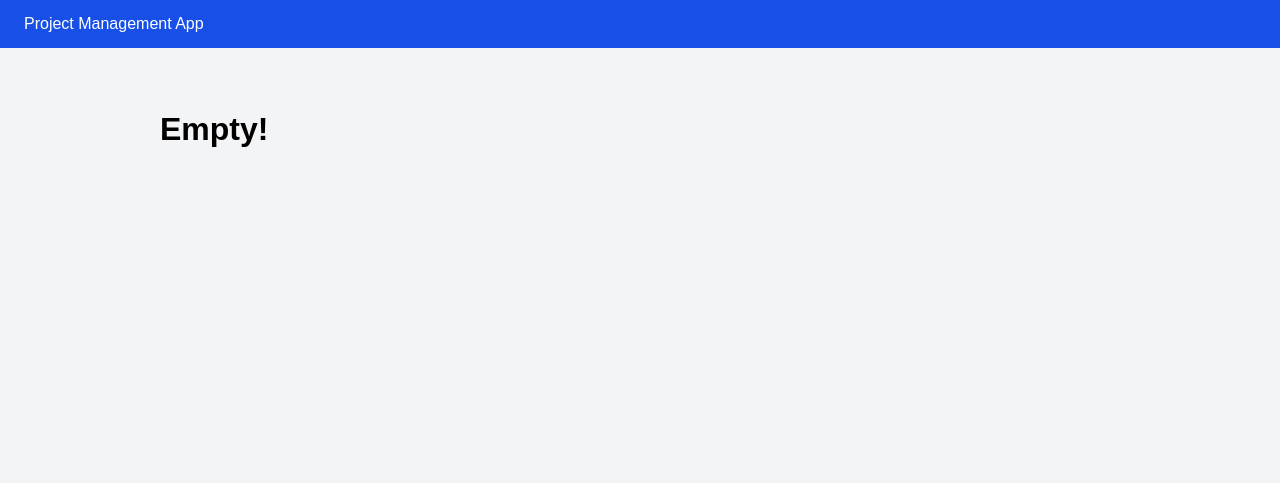
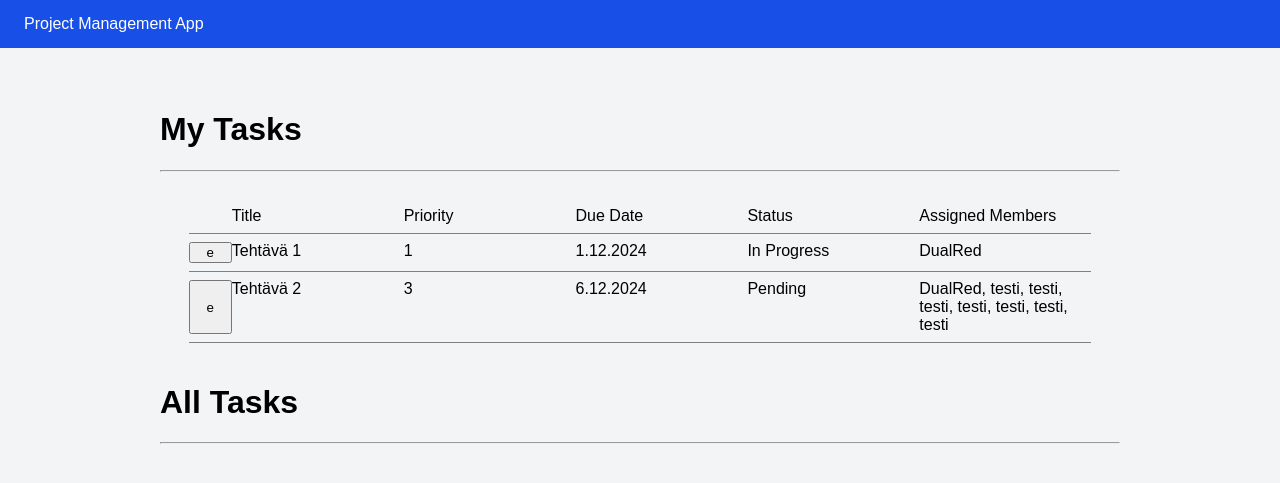
Before and after one commit to DualRedd/projektinhallintasovellus, a Flask app: template templates/project/tasks.html in a window 1280 px wide. Shown: the top 483 px of the page. Run offline with Flask 3, Linux system fonts and the light colour scheme; the template is opened without the code that fills it, so the values that code supplies are empty.

Commit message:
Creating base for task view with expandable rows

```diff
--- a/static/styles.css
+++ b/static/styles.css
@@ -259,3 +259,30 @@ textarea{
     color: var(--secondary-text);
     font-size: large;
 }
+
+/* TASK ROW LAYOUT */
+
+.tasks-container {
+    padding: 2% 3%;
+    gap: 1em;
+}
+
+.task-item {
+    display: grid;
+    grid-template-columns: 1fr 4fr 4fr 4fr 4fr 4fr;
+    padding: 0.5em 0;
+    border-bottom: 1px solid grey;
+}
+
+.task-item div {
+    overflow: auto;
+    overflow-wrap: break-word;
+}
+
+.task-summary {
+    display: contents;
+}
+
+.task-details {
+    display: none;
+}
--- a/templates/project/tasks.html
+++ b/templates/project/tasks.html
@@ -1,7 +1,70 @@
 {% extends "layout.html" %}
 {% block content %}
 
-<h1> Empty! </h1>
+<h1>My Tasks</h1>
+<hr>
 
+<div class="tasks-container">
+    <div class="task-item">
+        <div></div>
+        <div>Title</div>
+        <div>Priority</div>
+        <div>Due Date</div>
+        <div>Status</div>
+        <div>Assigned Members</div>
+    </div>
+    <div class="task-item">
+        <button>e</button>
+        <div>Tehtävä 1</div>
+        <div>1</div>
+        <div>1.12.2024</div>
+        <div>In Progress</div>
+        <div>DualRed</div>
+    </div>
+    <div class="task-item">
+        <div class="task-summary">
+            <button>e</button>
+            <div>Tehtävä 2</div>
+            <div>3</div>
+            <div>6.12.2024</div>
+            <div>Pending</div>
+            <div>DualRed, testi, testi, testi, testi, testi, testi, testi</div>
+        </div>
+        <div class="task-details">
+            <button>e</button>
+            <div>Tehtävä 2</div>
+            <div>3</div>
+            <div>6.12.2024</div>
+            <div>Pending</div>
+            <div style="grid-row: span 2;">DualRed, testi, testi, testi, testi, testi, testi, testi</div>
+
+            <div style="grid-column: span 4;">descritiondescritiondescritiondescritiondescritiondescritiondescritiondescritiondescritiondescritiondescrition</div>
+        </div>
+    </div>
+</div>
+
+<h1>All Tasks</h1>
+<hr>
 
 {% endblock %}
+{% block scripts %}
+<script>
+document.querySelectorAll('.task-summary button').forEach(button => {
+  button.addEventListener('click', function () {
+    const summary = this.parentElement;
+    const details = summary.nextElementSibling;
+    summary.style.display = 'none';
+    details.style.display = 'contents';
+  });
+});
+document.querySelectorAll('.task-details button').forEach(button => {
+  button.addEventListener('click', function () {
+    const details = this.parentElement;
+    const summary = details.previousElementSibling;
+    summary.style.display = 'contents';
+    details.style.display = 'none';
+  });
+});
+
+</script>
+{% endblock %}
```
